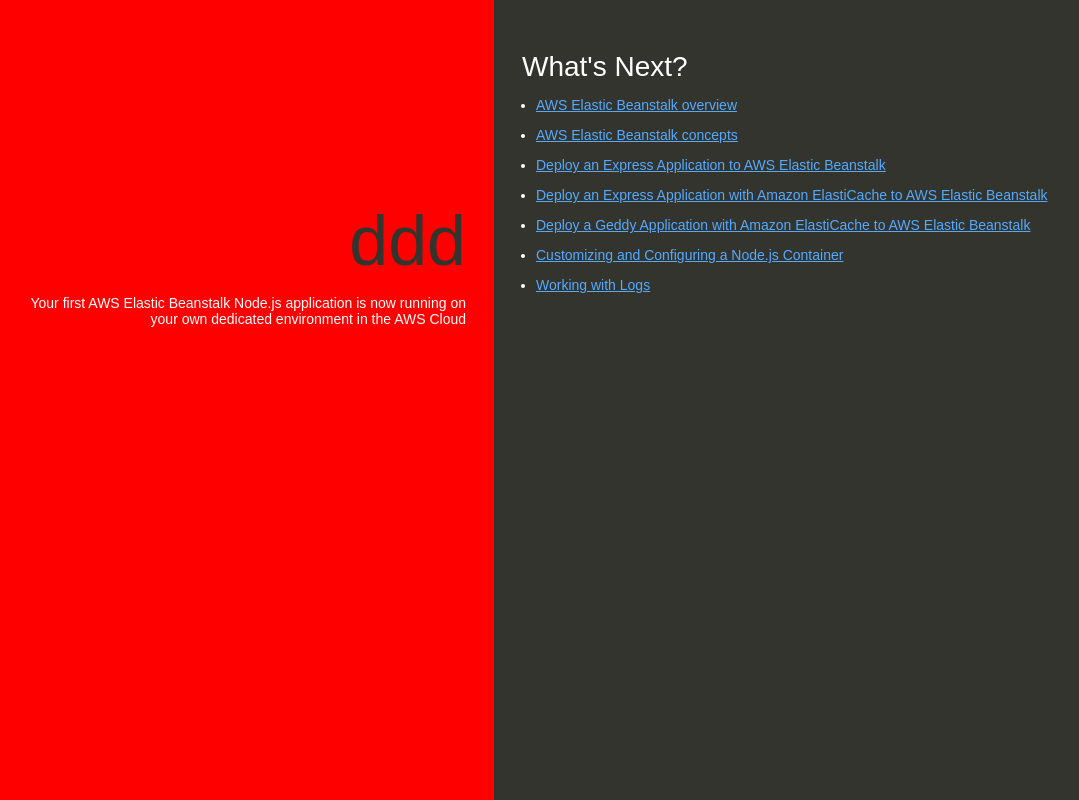
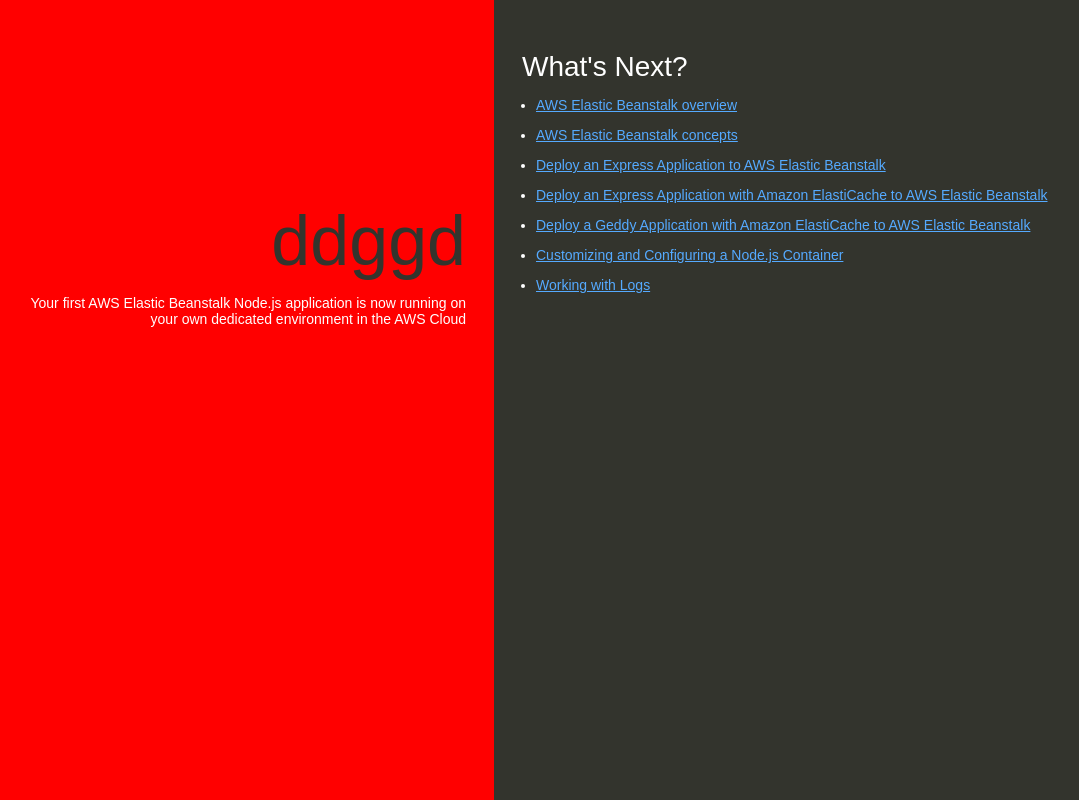
Before and after one commit to su-hi/nodejsd, a website: page index.html in a window 1280 px wide. Shown: the whole page, without its empty margins (146-1225 px from the left). Drawn offline with Linux system fonts and the light colour scheme.

Commit message:
Update index.html
bbb

```diff
--- a/index.html
+++ b/index.html
@@ -74,7 +74,7 @@
   </head>
   <body>
     <div class="textColumn">
-      <h1>ddd</h1>
+      <h1>ddggd</h1>
       <p>Your first AWS Elastic Beanstalk Node.js application is now running on your own dedicated environment in the AWS Cloud</p>
     </div>
     <div class="linksColumn">
```
